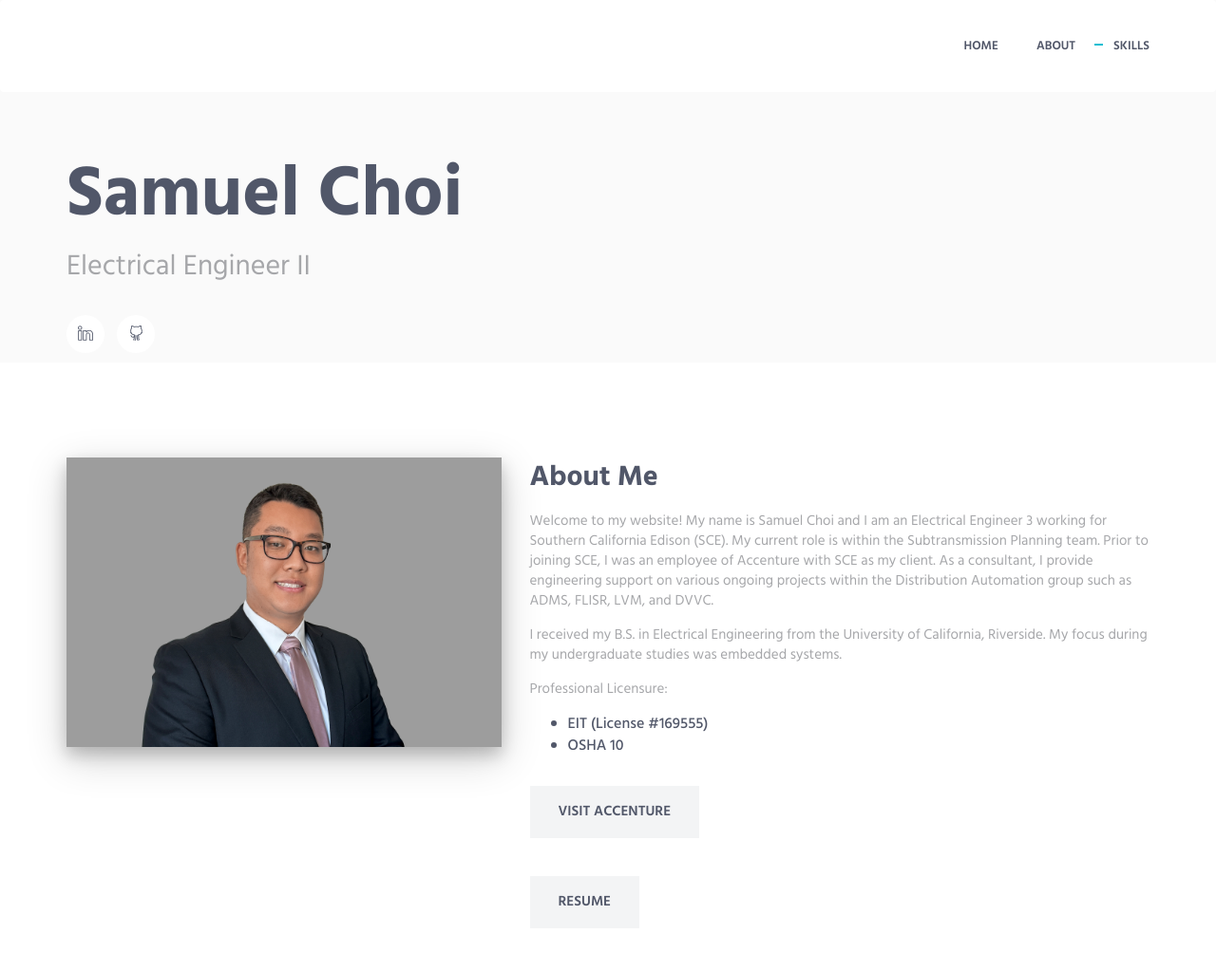
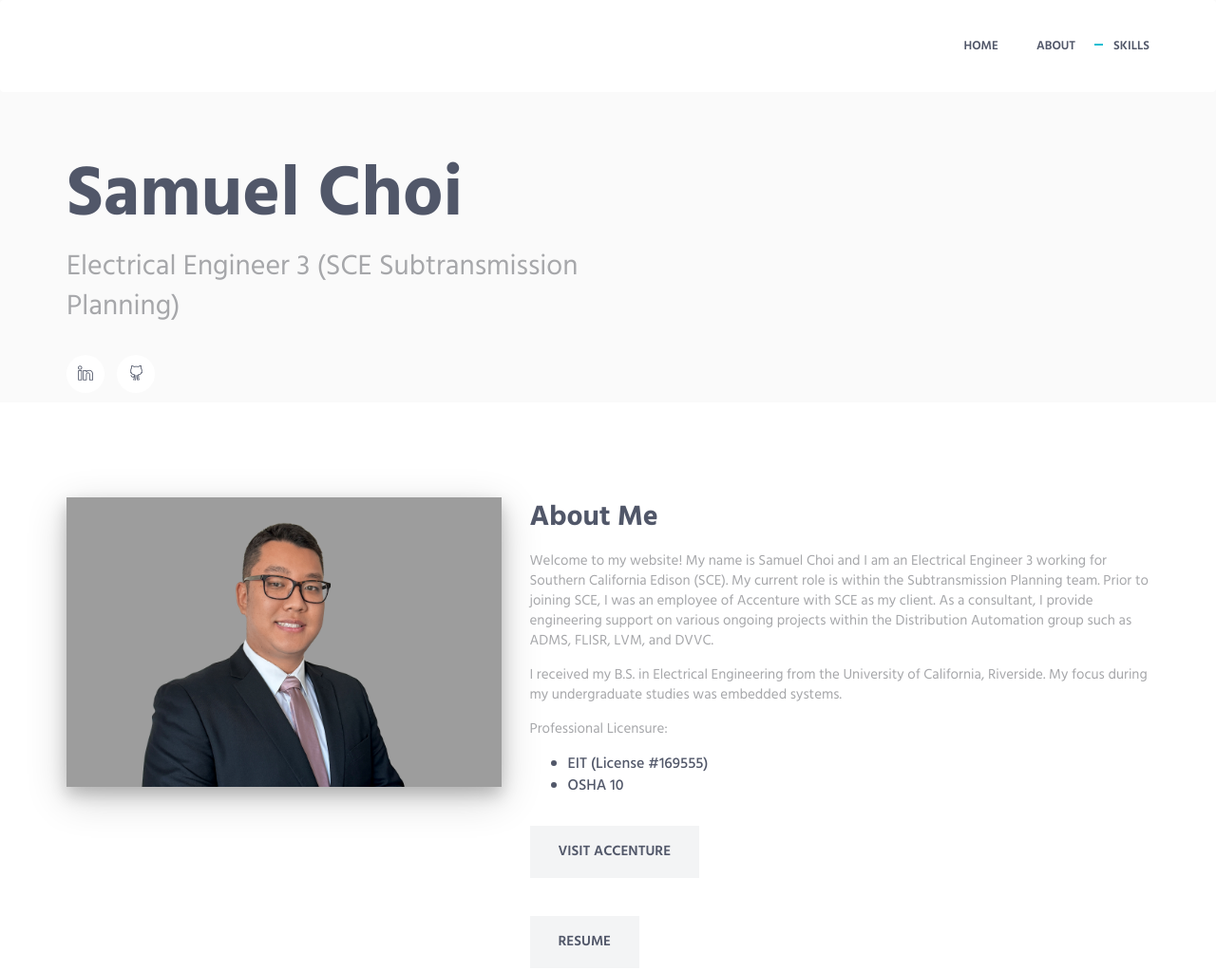
Before and after one commit to samuelkihongchoi/samuelkihongchoi.github.io, a plain HTML site: page index.html in a window 1280 px wide. Shown: the top 1023 px of the page at 95% size. Drawn offline with Linux system fonts and the light colour scheme; files whose address does not match are found by name.

Commit message:
Update index.html
Updated job title

```diff
--- a/index.html
+++ b/index.html
@@ -77,7 +77,7 @@
                     <div class="col-sm-6 sm-margin-b-30">
                         <div class="margin-b-30">
                             <h1 class="promo-block-title">Samuel Choi</h1>
-                            <p class="promo-block-text">Electrical Engineer II</p>
+                            <p class="promo-block-text">Electrical Engineer 3 (SCE Subtransmission Planning)</p>
                         </div>
                         <ul class="list-inline">
                             <li><a href="https://www.linkedin.com/in/samuelkihongchoi/" class="social-icons"><i class="icon-social-linkedin"></i></a></li>
```
